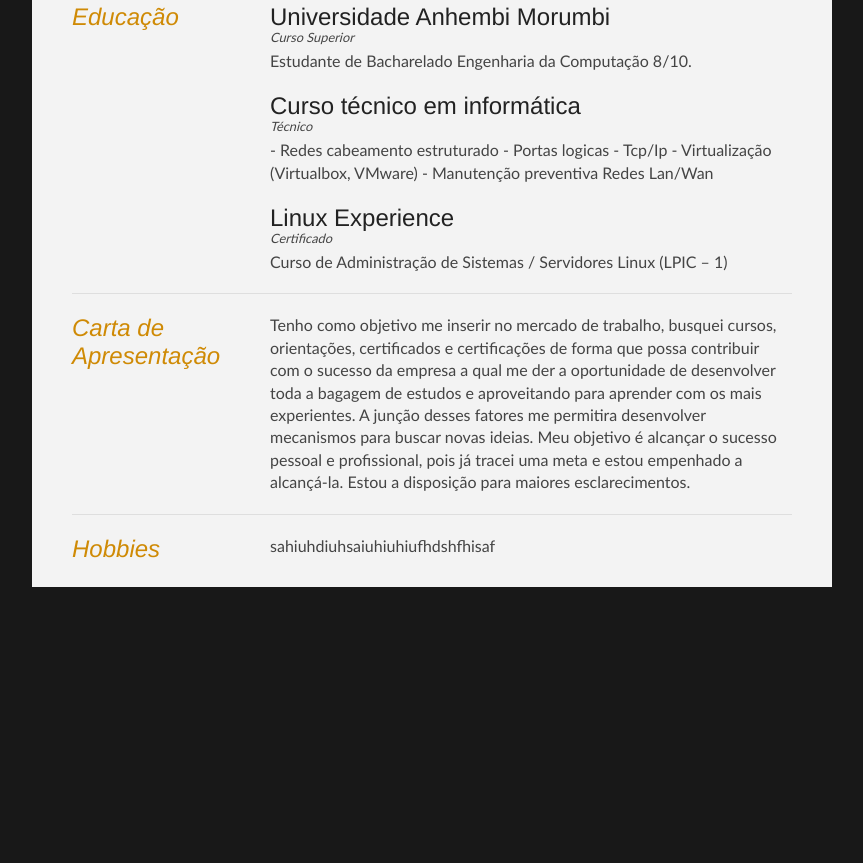
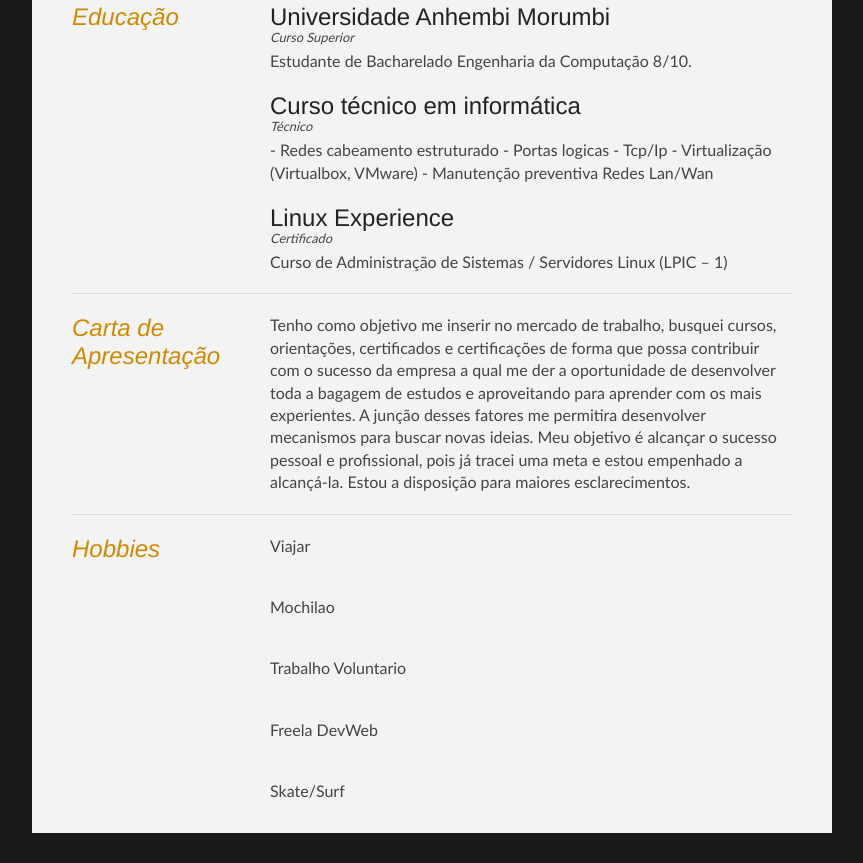
Before and after one commit to afmr0um/afmr0um.github.io, a plain HTML site: page index.html in a window 1280 px wide. Shown: the part 1216-2079 px from the top of the page, without its empty margins (208-1071 px from the left). Before the commit the page ends 1833 px from the top, so only its background shows below. Drawn offline with Linux system fonts and the light colour scheme; a web font is replaced by a local one.

Commit message:
Update index.html

```diff
--- a/index.html
+++ b/index.html
@@ -143,7 +143,7 @@
 				</div>
 
 				<div class="sectionContent">
-					<p>sahiuhdiuhsaiuhiuhiufhdshfhisaf</p>
+					<p>Viajar</p><br><p>Mochilao</p><br><p>Trabalho Voluntario</p><br><p>Freela DevWeb</p><br><p>Skate/Surf</p>
 				</div>
 			</article>
 			<div class="clear"></div>
```
